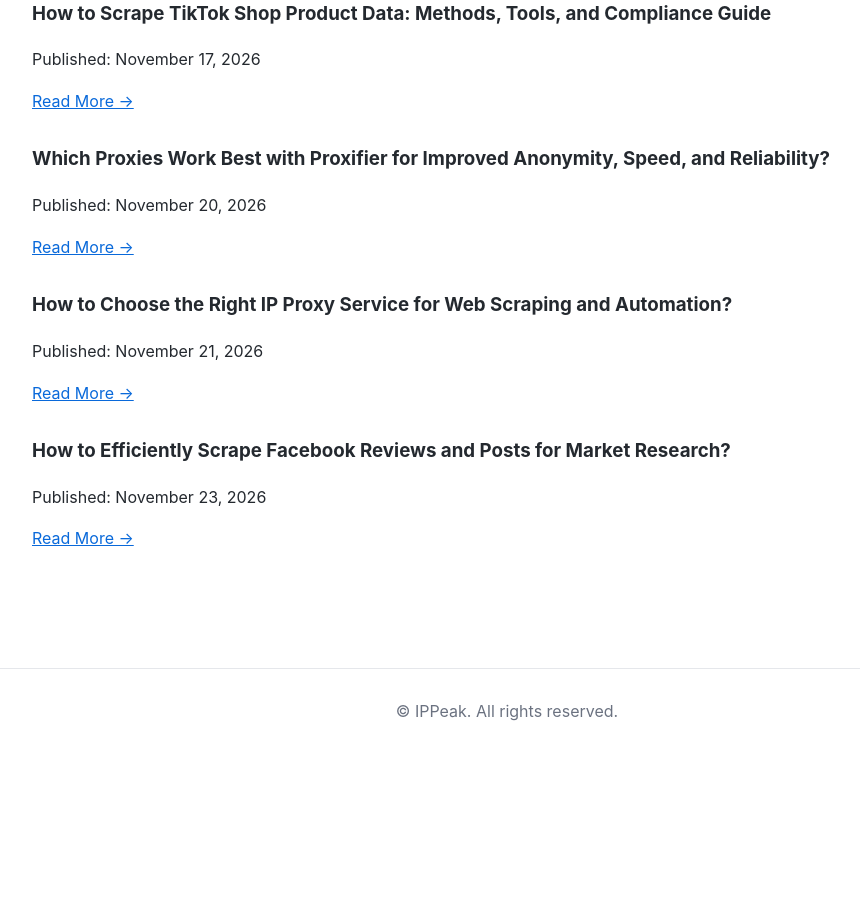
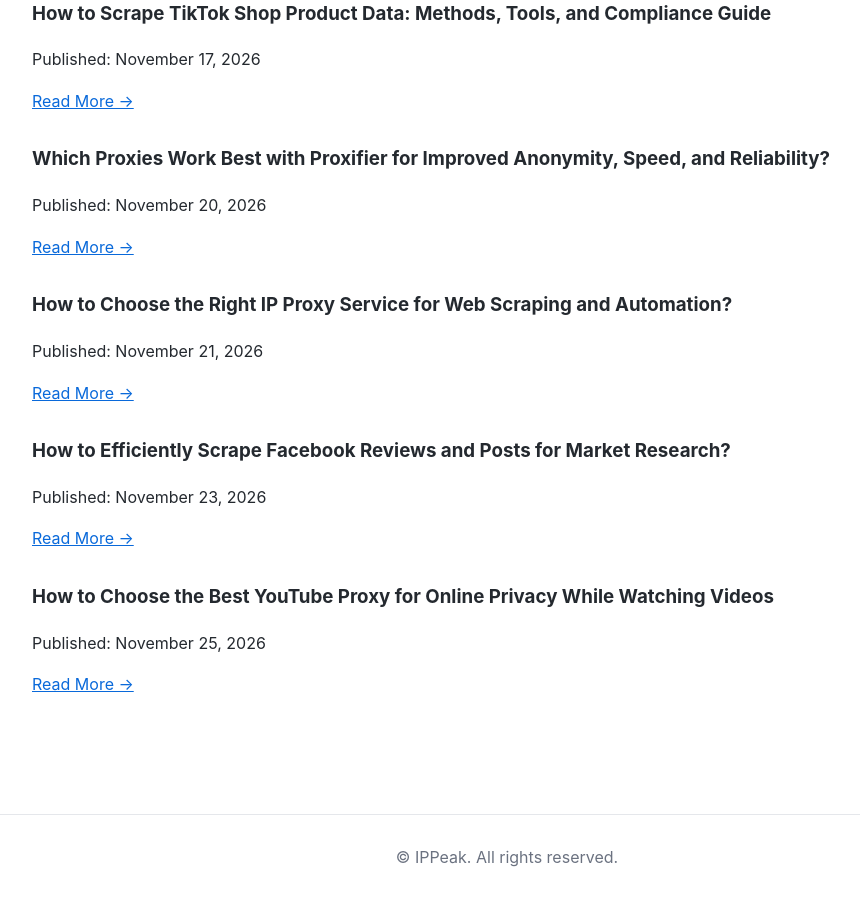
Before and after one commit to IPPeak/IPPeak-Residential-Proxy, a Jekyll site: the page built from docs/blog/articles.md, in a window 1280 px wide and 900 px high, scrolled down 4398 px. Shown: the whole window, without its empty margins (133-993 px from the left). Built offline with Jekyll 4.4.1, drawn with Linux system fonts in a browser that asks for light colours; before the commit the page ends 5153 px from its top, so only the background shows below that.

Commit message:
Update articles.md

```diff
--- a/docs/blog/articles.md
+++ b/docs/blog/articles.md
@@ -196,3 +196,9 @@ Published: November 21, 2026
 Published: November 23, 2026
 
 [Read More →](How-to-Efficiently-Scrape-Facebook-Reviews-and-Posts-for-Market-Research.html)
+
+### How to Choose the Best YouTube Proxy for Online Privacy While Watching Videos
+
+Published: November 25, 2026
+
+[Read More →](Best-YouTube-Proxy-for-Online-Privacy-While-Watching-Videos.html)
```
